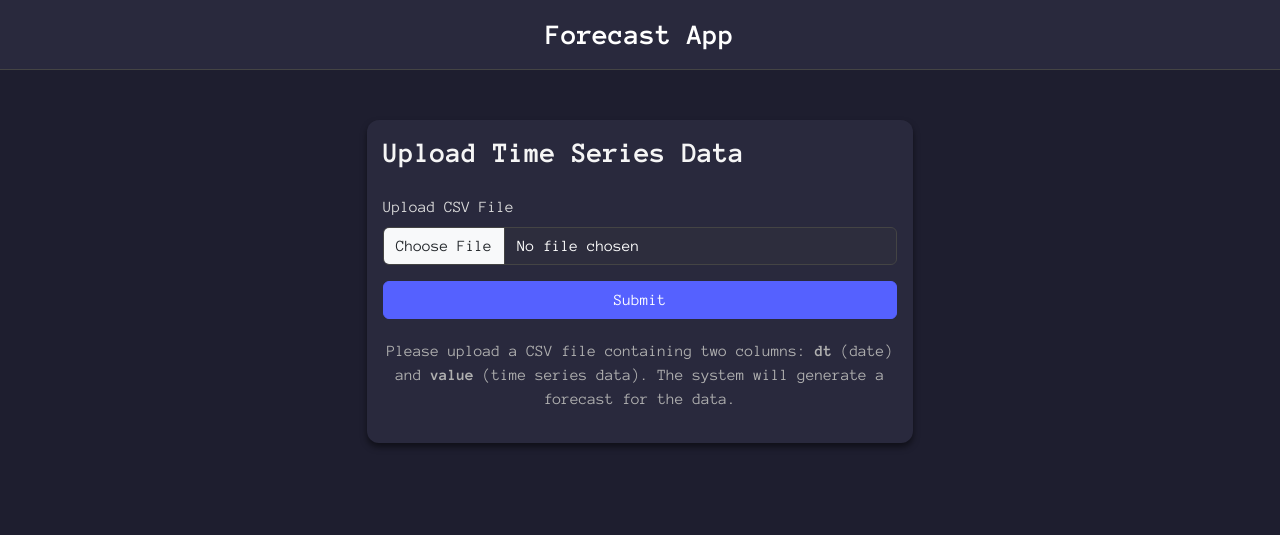
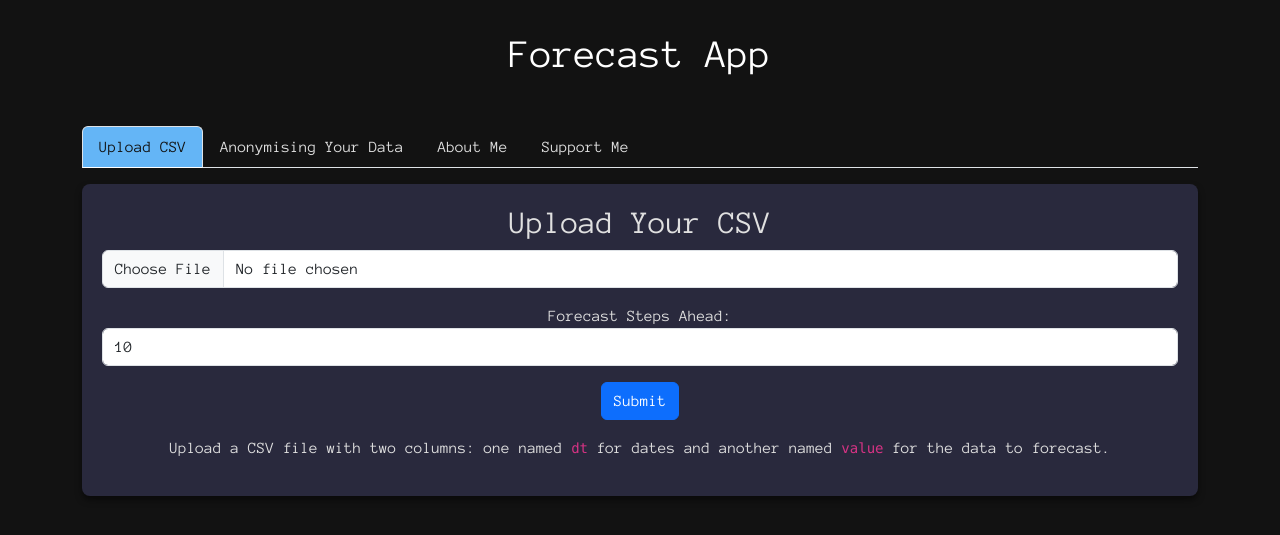
Before and after one commit to vidulk/forecast_web, a Flask app: page / in a window 1280 px wide. Shown: the top 535 px of the page. Run offline with Flask 3, Linux system fonts and the light colour scheme; some libraries are stand-ins or nearby versions.

Commit message:
more ui fixes and tabs and bugs

```diff
--- a/app.py
+++ b/app.py
@@ -23,31 +23,41 @@ def upload_file():
     file = request.files['file']
     if file.filename == '':
         return "No selected file", 400
+    steps = request.form.get('steps', type=int)
+    if not steps or steps <= 0:
+        return "Invalid timesteps value", 400
     if file:
         filepath = os.path.join(app.config['UPLOAD_FOLDER'], file.filename)
         file.save(filepath)
-        return redirect(url_for('forecast', filename=file.filename))
+        # Pass the number of steps to the forecast route
+        return redirect(url_for('forecast', filename=file.filename, steps=steps))
 
 @app.route('/forecast/<filename>')
 def forecast(filename):
+    steps = request.args.get('steps', default=10, type=int)  # Default to 10 if not specified
     filepath = os.path.join(app.config['UPLOAD_FOLDER'], filename)
     df = pd.read_csv(filepath)
 
     # Placeholder for your forecasting logic
     try:
-        forecast_df = forecast_with_theta(df, forecast_steps=10)
+        forecast_df = forecast_with_theta(df, forecast_steps=steps)
     except Exception as e:
         return f"An error occurred during forecasting: {e}", 500
 
+
     # Create an interactive Plo
     fig = go.Figure()
-    fig.add_trace(go.Scatter(x=df.index, y=df['value'], mode='lines', name='Original'))
-    fig.add_trace(go.Scatter(x=forecast_df.index,
+    df['dt'] = df['dt'].dt.strftime('%Y-%m-%d')
+    fig.add_trace(go.Scatter(x=df['dt'], y=df['value'], mode='lines', name='Original'))
+    fig.add_trace(go.Scatter(x=forecast_df['dt'],
                              y=forecast_df['value'], mode='lines', name='Forecast', line=dict(dash='dash')))
     fig.update_layout(title='Forecast vs Original', xaxis_title='Index', yaxis_title='Value')
 
-    # Generate HTML for Plotly plot
-    plot_html = to_html(fig, full_html=False)
+    # Add config to hide the mode bar
+    config = {
+        'displayModeBar': False,  # Hides the toolbar completely
+    }
+    plot_html = fig.to_html(full_html=False, include_plotlyjs=False, config=config)
 
     forecast_path = os.path.join(app.config['UPLOAD_FOLDER'], f'forecast_{filename}')
     forecast_df.to_csv(forecast_path, index=False)
--- a/templates/upload.html
+++ b/templates/upload.html
@@ -1,107 +1,114 @@
 <!DOCTYPE html>
-<html lang="en">
+<html>
 <head>
-    <meta charset="UTF-8">
-    <meta name="viewport" content="width=device-width, initial-scale=1.0">
-    <title>Time Series Forecast</title>
-    <!-- Google Fonts -->
-    <link rel="preconnect" href="https://fonts.googleapis.com">
-    <link rel="preconnect" href="https://fonts.gstatic.com" crossorigin>
-    <link href="https://fonts.googleapis.com/css2?family=Anonymous+Pro:ital,wght@0,400;0,700;1,400;1,700&display=swap" rel="stylesheet">
-    <!-- Bootstrap CSS -->
-    <link href="https://cdn.jsdelivr.net/npm/bootstrap@5.3.1/dist/css/bootstrap.min.css" rel="stylesheet">
-    <!-- Custom Styles -->
+    <title>Forecast App</title>
+    <link href="https://fonts.googleapis.com/css2?family=Anonymous+Pro&display=swap" rel="stylesheet">
+    <link href="https://cdn.jsdelivr.net/npm/bootstrap@5.3.0-alpha3/dist/css/bootstrap.min.css" rel="stylesheet">
     <style>
         body {
-            background-color: #1e1e2f;
-            color: #dcdcdc;
-            font-family: 'Anonymous Pro', serif;
+            background-color: #121212;
+            color: #E0E0E0;
+            font-family: 'Anonymous Pro', monospace;
+            text-align: center;
+            margin: 0;
+            padding: 0;
         }
-        .container {
-            margin-top: 50px;
+        h1 {
+            color: #FFFFFF;
+            margin-top: 30px;
         }
-        .card {
+        .tab-content {
             background-color: #29293d;
-            border: none;
-            border-radius: 12px;
+            padding: 20px;
+            border-radius: 8px;
             box-shadow: 0 4px 6px rgba(0, 0, 0, 0.5);
         }
-        h4.card-title {
-            font-weight: 700;
-            font-size: 1.8rem;
-            color: #f5f5f5;
+        .nav-tabs .nav-link {
+            color: #E0E0E0;
         }
-        .btn-primary {
-            background-color: #5561ff;
-            border-color: #5561ff;
+        .nav-tabs .nav-link.active {
+            background-color: #64b5f6;
+            color: #121212;
         }
-        .btn-primary:hover {
-            background-color: #3b47cc;
-            border-color: #3b47cc;
+        a {
+            color: #64b5f6;
+            text-decoration: none;
         }
-        nav {
-            background-color: #29293d;
-            border-bottom: 1px solid #444;
-        }
-        nav .navbar-brand {
-            font-family: 'Anonymous Pro', serif;
-            font-size: 1.8rem;
-            font-weight: bold;
-            color: #ffffff !important;
-            margin: 0 auto;
-            text-align: center;
-            display: block;
-            width: 100%;
-        }
-        label {
-            color: #dcdcdc;
-        }
-        .form-control {
-            background-color: #2d2d3d;
-            color: #ffffff;
-            border: 1px solid #444;
-        }
-        .form-control:focus {
-            background-color: #2d2d3d;
-            color: #ffffff;
-            border-color: #5561ff;
-            box-shadow: 0 0 0 0.2rem rgba(85, 97, 255, 0.25);
-        }
-        .instructions {
-            margin-top: 20px;
-            text-align: center;
-            font-size: 1rem;
-            color: #b0b0b0;
+        a:hover {
+            text-decoration: underline;
         }
     </style>
 </head>
 <body>
-    <nav class="navbar navbar-light">
-        <a class="navbar-brand" href="#">Forecast App</a>
-    </nav>
-    <div class="container">
-        <div class="row justify-content-center">
-            <div class="col-md-6">
-                <div class="card">
-                    <div class="card-body">
-                        <h4 class="card-title mb-4">Upload Time Series Data</h4>
-                        <form action="/upload" method="POST" enctype="multipart/form-data">
-                            <div class="mb-3">
-                                <label for="file" class="form-label">Upload CSV File</label>
-                                <input type="file" class="form-control" id="file" name="file" required>
-                            </div>
-                            <button type="submit" class="btn btn-primary w-100">Submit</button>
-                        </form>
-                        <p class="instructions">
-                            Please upload a CSV file containing two columns: <strong>dt</strong> (date) and <strong>value</strong> (time series data).
-                            The system will generate a forecast for the data.
-                        </p>
-                    </div>
-                </div>
+    <h1>Forecast App</h1>
+    <div class="container mt-5">
+        <!-- Tabs Navigation -->
+        <ul class="nav nav-tabs" id="myTab" role="tablist">
+            <li class="nav-item" role="presentation">
+                <button class="nav-link active" id="upload-tab" data-bs-toggle="tab" data-bs-target="#upload" type="button" role="tab" aria-controls="upload" aria-selected="true">Upload CSV</button>
+            </li>
+            <li class="nav-item" role="presentation">
+                <button class="nav-link" id="anonymise-tab" data-bs-toggle="tab" data-bs-target="#anonymise" type="button" role="tab" aria-controls="anonymise" aria-selected="false">Anonymising Your Data</button>
+            </li>
+            <li class="nav-item" role="presentation">
+                <button class="nav-link" id="about-tab" data-bs-toggle="tab" data-bs-target="#about" type="button" role="tab" aria-controls="about" aria-selected="false">About Me</button>
+            </li>
+            <li class="nav-item" role="presentation">
+                <button class="nav-link" id="support-tab" data-bs-toggle="tab" data-bs-target="#support" type="button" role="tab" aria-controls="support" aria-selected="false">Support Me</button>
+            </li>
+        </ul>
+
+        <!-- Tabs Content -->
+        <div class="tab-content mt-3">
+            <!-- Upload Tab -->
+            <div class="tab-pane fade show active" id="upload" role="tabpanel" aria-labelledby="upload-tab">
+                <h2>Upload Your CSV</h2>
+                <form action="/upload" method="post" enctype="multipart/form-data">
+                    <input type="file" name="file" class="form-control" accept=".csv" required>
+                    <label for="timesteps" class="mt-3">Forecast Steps Ahead:</label>
+                    <input type="number" name="timesteps" id="timesteps" class="form-control mb-3" min="1" value="10" required>
+                    <button type="submit" class="btn btn-primary">Submit</button>
+                </form>
+                <p class="mt-3">Upload a CSV file with two columns: one named <code>dt</code> for dates and another named <code>value</code> for the data to forecast.</p>
+            </div>
+
+            <!-- Anonymising Your Data Tab -->
+            <div class="tab-pane fade" id="anonymise" role="tabpanel" aria-labelledby="anonymise-tab">
+                <h2>Anonymising Your Data</h2>
+                <p>
+                    Anonymising your data is essential to maintain privacy while using public tools.
+                    Here are a few simple steps:
+                </p>
+                <ul>
+                    <li>Remove any columns containing personally identifiable information (names, addresses, etc.).</li>
+                    <li>Replace unique identifiers (e.g., customer IDs) with random numbers.</li>
+                    <li>Scale sensitive numeric data (e.g., sales figures) to a standard range, such as 0-1, using a technique like Min-Max scaling.</li>
+                    <li>Test the anonymisation by ensuring the original data cannot be reconstructed.</li>
+                </ul>
+            </div>
+
+            <!-- About Me Tab -->
+            <div class="tab-pane fade" id="about" role="tabpanel" aria-labelledby="about-tab">
+                <h2>About Me</h2>
+                <p>
+                    Hi, I'm a data enthusiast passionate about making forecasting and data analysis accessible to everyone.
+                    This app is designed to help you generate time series forecasts quickly and easily.
+                    Feel free to reach out with any feedback or suggestions!
+                </p>
+            </div>
+
+            <!-- Support Me Tab -->
+            <div class="tab-pane fade" id="support" role="tabpanel" aria-labelledby="support-tab">
+                <h2>Support Me</h2>
+                <p>
+                    If you find this app helpful, consider supporting my work!
+                    Your contributions will help me maintain and improve this tool.
+                </p>
+                <a href="https://www.paypal.com/donate" class="btn btn-success" target="_blank">Donate</a>
             </div>
         </div>
     </div>
-    <!-- Bootstrap JS (Optional for interactive components) -->
-    <script src="https://cdn.jsdelivr.net/npm/bootstrap@5.3.1/dist/js/bootstrap.bundle.min.js"></script>
+
+    <script src="https://cdn.jsdelivr.net/npm/bootstrap@5.3.0-alpha3/dist/js/bootstrap.bundle.min.js"></script>
 </body>
 </html>
```
Also changed, not shown: forecasting.py (+16 -2 lines), forecasts/forecast_test.csv (+11 -11 lines), templates/result.html (+48 -2 lines).
